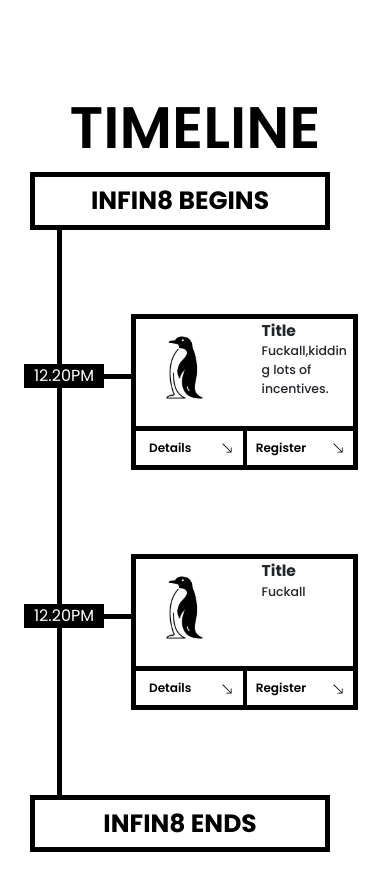
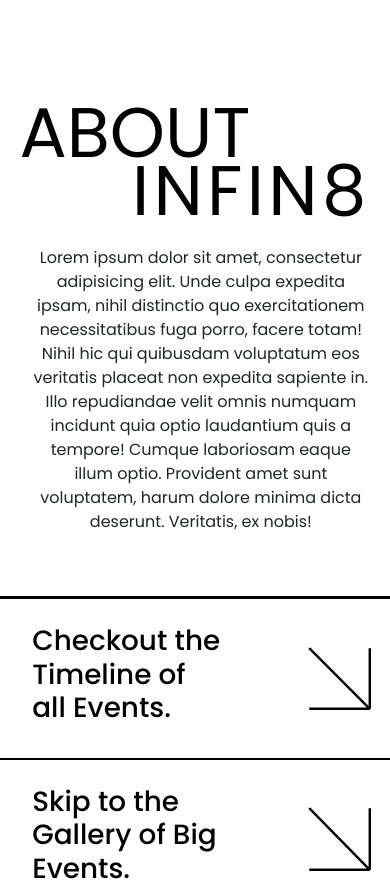
Before and after one commit to zense/Infin8-2023, a React (Create React App) app in the folder client/: page / in a window 390 px wide. Shown: the top 881 px of the page. Built offline with nearby package versions, Linux system fonts and the light colour scheme.

Commit message:
about infin8 and the redirection thing done

```diff
--- a/client/src/App.js
+++ b/client/src/App.js
@@ -3,10 +3,14 @@ import './App.scss';
 import Faq from './components/Faq/Faq';
 import TimeLine from './components/Timeline/TimeLine';
 import Gallery from './components/Gallery/Gallery';
+import About from './components/About/About';
+import Jump from './components/Jump/Jump';
 
 function App() {
   return (
     <div className="App">
+      <About></About>
+      <Jump></Jump>
       <TimeLine></TimeLine>
       <Gallery></Gallery>
       <Faq></Faq>
--- /dev/null
+++ b/client/src/components/About/About.jsx
@@ -0,0 +1,23 @@
+import "./About.scss"
+
+const About = () => {
+    return <div className="About">
+        <div className="row">
+            <div className="col-12 col-md-6">
+                <div className="row">
+                    <div className="about">ABOUT</div>
+                </div>
+                <div className="row">
+                    <div className="infin8">INFIN8</div>
+                </div>
+            </div>
+            <div className="col-12 col-md-6">
+                <div className="para">
+                Lorem ipsum dolor sit amet, consectetur adipisicing elit. Unde culpa expedita ipsam, nihil distinctio quo exercitationem necessitatibus fuga porro, facere totam! Nihil hic qui quibusdam voluptatum eos veritatis placeat non expedita sapiente in. Illo repudiandae velit omnis numquam incidunt quia optio laudantium quis a tempore! Cumque laboriosam eaque illum optio. Provident amet sunt voluptatem, harum dolore minima dicta deserunt. Veritatis, ex nobis!
+                </div>
+            </div>
+        </div>
+    </div>
+}
+
+export default About;
--- /dev/null
+++ b/client/src/components/About/About.scss
@@ -0,0 +1,44 @@
+$heading-color : black;
+$heading-size : 18vw;
+$heading-final : 120px;
+
+.About{
+    margin-top: 10vh;
+    margin-bottom : 5vh;
+    padding : 5vw;
+    .about,.infin8{
+        font-size: $heading-size*0.7;
+        line-height: $heading-size*0.7;
+        color : $heading-color;
+        text-align: center;
+    }
+    .infin8{
+        letter-spacing: 1.1vw;
+        margin-bottom: 3vh;
+    }
+    .para{
+        margin-left: 3vw;
+    }
+    // .about{
+    //     margin-top: 10%;
+    // }
+    @media(max-width : 767px) {
+        .about,.infin8{
+            font-size: $heading-size;
+            line-height: $heading-size - 3vw;
+        }
+        .about{
+            text-align: left;
+            margin-top : 0;
+        }
+        .infin8{
+            text-align: right;
+        }
+    }
+    @media(min-width : 1000px){
+        .about,.infin8{
+            font-size: $heading-final;
+            line-height: $heading-final;
+        }
+    }
+}
--- /dev/null
+++ b/client/src/components/Jump/Jump.jsx
@@ -0,0 +1,38 @@
+import './Jump.scss'
+import arrow from '../../images/downrightthin.svg'
+
+const Jump = () => {
+    return <div className="Jump">
+        <a href="">
+            <div className="row jump1">
+                <div className="col-8 col-md-10">
+                    <h1 className="title">
+                        Checkout the Timeline of all Events.
+                    </h1>
+                </div>
+                <div className="col-4 col-md-2 arrowcol">
+                    <div className="arrowdiv">
+                        <img src={arrow} alt="" className="arrow" />
+                    </div>
+                </div>
+            </div>
+        </a>
+
+        <a href="">
+            <div className="row jump2">
+                <div className="col-8 col-md-10">
+                    <h1 className="title">
+                        Skip to the Gallery of Big Events.
+                    </h1>
+                </div>
+                <div className="col-4 col-md-2 arrowcol">
+                    <div className="arrowdiv">
+                        <img src={arrow} alt="" className="arrow" />
+                    </div>
+                </div>
+            </div>
+        </a>
+    </div>;
+}
+
+export default Jump;
--- /dev/null
+++ b/client/src/components/Jump/Jump.scss
@@ -0,0 +1,46 @@
+$line-color : black;
+$line-width : 3px;
+
+.Jump{
+    a,a:hover{
+        text-decoration: none;
+        color : $line-color;
+    }
+    margin-right: 1vw;
+    margin-left: 1vw;
+    .jump1,.jump2{
+        border: $line-width solid $line-color;
+        padding-right: 0;
+    }
+    .jump1{
+        border-bottom : $line-width/2 solid $line-color;
+    }
+    .jump2{
+        border-top : $line-width/2 solid $line-color;
+    }
+    .title{
+        text-align: left;
+        padding: 3vh;
+    }
+    .arrowcol{
+        display: flex;
+        justify-content: right;
+        align-items: center;
+    }
+    .arrowdiv{
+        display: flex;
+        justify-content: right;
+        align-items: center;
+        height: 100%;
+    }
+    .arrow{
+        margin-right: 3vw;
+        height: 40%;
+    }
+    // @media(max-width : 700px){
+    //     .arrow{
+    //         margin-right: 3vw;
+    //         height: 40%;
+    //     }
+    // }
+}
--- a/client/src/components/Timeline/LeftCard.scss
+++ b/client/src/components/Timeline/LeftCard.scss
@@ -1,16 +1,17 @@
 $line-color : #000000;
 $time-color : #ffffff;
+$line-width : 3px;
 $buttonbg : #ffffff;
 $buttontext : #000000;
 .LeftCard{
     width: 50vw;
     .card{
-        border: 5px solid $line-color;
+        border: $line-width solid $line-color;
         // margin-right: -2.1vw !important;
         border-radius: 0;
     }
     .topBorder{
-        border-top: 5px solid $line-color;
+        border-top: $line-width solid $line-color;
         width: 12vw;
         // margin-right : -5vw !important;
     }
@@ -41,7 +42,7 @@ $buttontext : #000000;
         button{
             background-color: $buttonbg; /* Green */
             border: none;
-            border-top: 5px solid $line-color;
+            border-top: $line-width solid $line-color;
             border-radius: 0;
             color: $buttontext;
             padding: 8px 10px;
@@ -55,10 +56,10 @@ $buttontext : #000000;
       }
       margin-bottom: 0;
       .leftborder{
-        border-left: 2.5px solid $line-color;
+        border-left: $line-width/2 solid $line-color;
       }
       .rightborder{
-        border-right: 2.5px solid $line-color;
+        border-right: $line-width/2 solid $line-color;
       }
     }
 
@@ -79,7 +80,7 @@ $buttontext : #000000;
     }
     @media(max-width : 991px){
         .topBorder{
-            border-top: 5px solid $line-color;
+            border-top: $line-width solid $line-color;
             width: 12vw;
             margin-left: -4vw !important;
         }
--- a/client/src/components/Timeline/RIghtCard.scss
+++ b/client/src/components/Timeline/RIghtCard.scss
@@ -1,16 +1,17 @@
 $line-color : #000000;
+$line-width : 3px;
 $time-color : #ffffff;
 $buttonbg : #ffffff;
 $buttontext : #000000;
 .RightCard{
     // width: 50vw;
     .card{
-        border: 5px solid $line-color;
+        border: $line-width solid $line-color;
         margin-left: -2.1vw;
         border-radius: 0;
     }
     .topBorder{
-        border-top: 5px solid $line-color;
+        border-top: $line-width solid $line-color;
         width: 12vw;
         margin-left: -5vw !important;
     }
@@ -41,7 +42,7 @@ $buttontext : #000000;
         button{
             background-color: $buttonbg; /* Green */
             border: none;
-            border-top: 5px solid $line-color;
+            border-top: $line-width solid $line-color;
             border-radius: 0;
             color: $buttontext;
             padding: 8px 10px;
@@ -55,15 +56,15 @@ $buttontext : #000000;
       }
       margin-bottom: 0;
       .leftborder{
-        border-left: 2.5px solid $line-color;
+        border-left: $line-width/2 solid $line-color;
       }
       .rightborder{
-        border-right: 2.5px solid $line-color;
+        border-right: $line-width/2 solid $line-color;
       }
     }
     @media(max-width : 991px){
         .topBorder{
-            border-top: 5px solid $line-color;
+            border-top: $line-width solid $line-color;
             width: 12vw;
             margin-left: -4vw !important;
         }
@@ -101,13 +102,13 @@ $buttontext : #000000;
             height: auto;
         }
         .card{
-            border: 5px solid $line-color;
+            border: $line-width solid $line-color;
             border-radius: 0;
         }
 
 
         .topBorder{
-            border-top: 5px solid $line-color;
+            border-top: $line-width solid $line-color;
             width: 12vw;
             margin-left: -2vw !important;
             position : absolute;
@@ -144,7 +145,7 @@ $buttontext : #000000;
             button{
                 background-color: $buttonbg; /* Green */
                 border: none;
-                border-top: 5px solid $line-color;
+                border-top: $line-width solid $line-color;
                 border-radius: 0;
                 color: $buttontext;
                 padding: 8px;
@@ -164,10 +165,10 @@ $buttontext : #000000;
           }
           margin-bottom: 0;
           .leftborder{
-            border-left: 2.5px solid $line-color;
+            border-left: $line-width/2 solid $line-color;
           }
           .rightborder{
-            border-right: 2.5px solid $line-color;
+            border-right: $line-width/2 solid $line-color;
           }
         }
         @media (min-width:374px) {
--- a/client/src/components/Timeline/TimeLine.scss
+++ b/client/src/components/Timeline/TimeLine.scss
@@ -1,10 +1,11 @@
 $line-color : #000000;
+$line-width : 3px;
 $heading-color : #000000;
 .Timeline{
     padding-top: 10vh;
     .heading{
         font-size: 15vw;
-        font-weight: 600;
+        font-weight: 500;
         color: $heading-color;
     }
 
@@ -13,7 +14,7 @@ $heading-color : #000000;
             height: 10vh;
         }
         .lineBox{
-            border-right: 5px solid $line-color;
+            border-right: $line-width solid $line-color;
             min-height: 60px;
             // width: 51vw;
         }
@@ -21,7 +22,7 @@ $heading-color : #000000;
             font-size: 36px;
             font-weight: 700;
             color: $heading-color;
-            border: 5px solid $line-color;
+            border: $line-width solid $line-color;
             width: 300px;
             padding: 10px;
             margin : auto !important;
@@ -33,7 +34,7 @@ $heading-color : #000000;
 
     .smallscreens{
         .lineBox{
-            border-left: 5px solid $line-color;
+            border-left: $line-width solid $line-color;
             min-height: 60px;
             // width: 51vw;
         }
@@ -41,7 +42,7 @@ $heading-color : #000000;
             font-size: 25px;
             font-weight: 700;
             color: $heading-color;
-            border: 5px solid $line-color;
+            border: $line-width solid $line-color;
             width: 300px;
             padding: 5px;
             margin-left: 30px;
```
Also changed, not shown: client/src/components/Title/Title.jsx (added), client/src/components/Title/Title.scss (added), client/src/images/downrightthin.svg (added).
